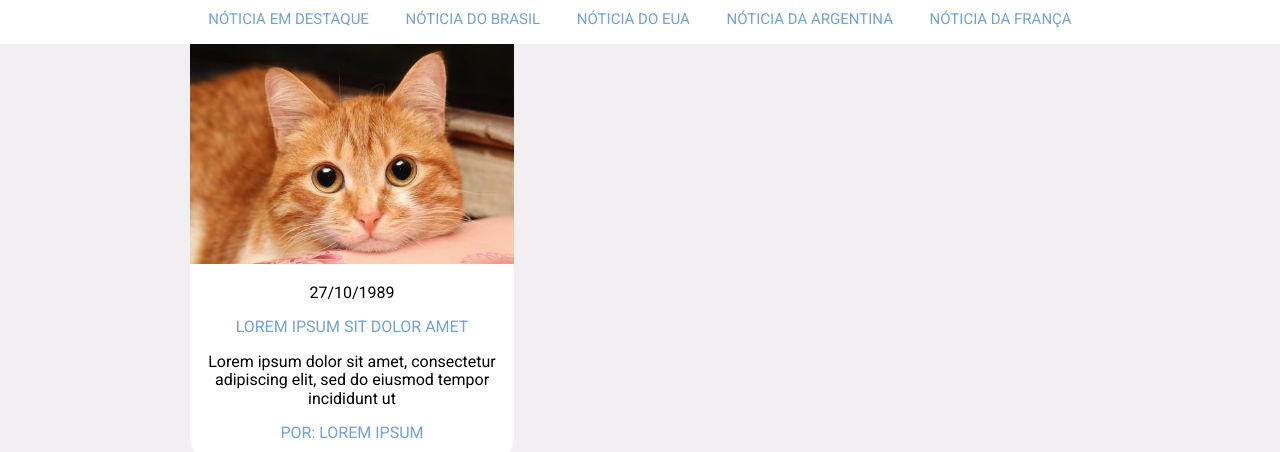
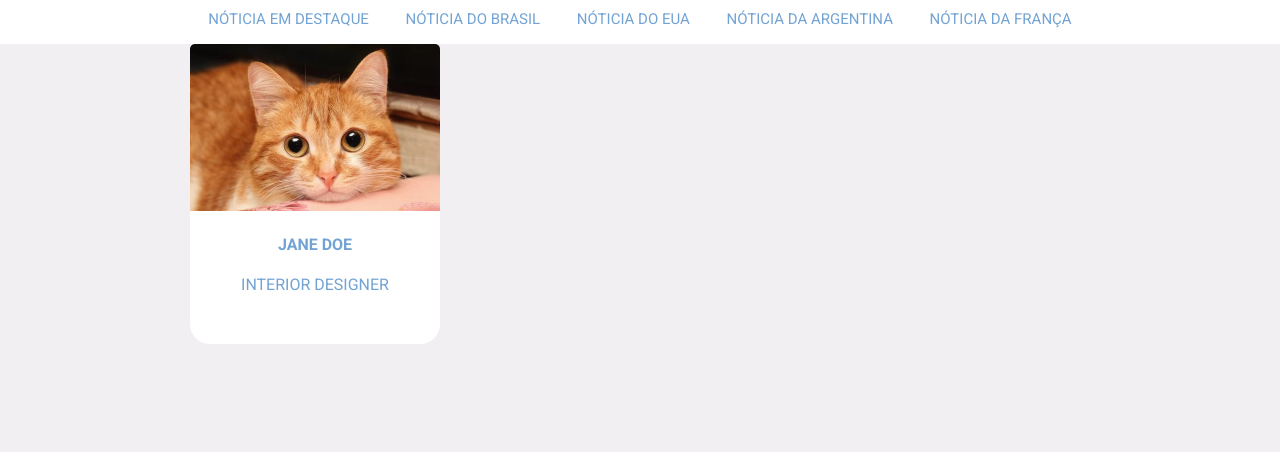
Before and after one commit to vinirossi/desafio-sangenetto, a plain HTML site: page index.html in a window 1280 px wide. Shown: the part 72-524 px from the top of the page. Drawn offline with nearby package versions, Linux system fonts and the light colour scheme.

Commit message:
Inserido o tamanho do card pequeno

```diff
--- a/assets/css/style.css
+++ b/assets/css/style.css
@@ -3,10 +3,12 @@
 * {
     box-sizing: border-box;
 }
+/* CSS HEADER */
 .header {
     background-color: #f2eff2;
     padding: 8px 0;
 }
+/* CSS ALINHAMENTO DA PÁGINA */
 .container {
     width: 100%;
     max-width: 900px;
@@ -18,6 +20,7 @@
 .center {
     justify-content: center;
 }
+/* CSS DA BARRA DE PESQUISA */
 .search {
     position: absolute;
     right: 0;
@@ -49,6 +52,7 @@
     background-color: transparent;
     border: 0;
 }
+/* CSS DO NAV */
 .nav {
     background-color: #fff;
     box-shadow: 0 2px 2px 0 rgba(0, 0, 0, 0.14);
@@ -75,21 +79,22 @@
 main {
     background-color: #f2eff2;
     margin: 0;
+    height: 100vh;
 }
-.box-noticias {
+/* CSS DOS CARDS DE NOTICIA */
+.card {
     box-sizing: border-box;
-    width: 36%;
+    width: 250px;
+    height: 300px;
     background-color: #fff;
-    flex-wrap: wrap;
     border-radius: 20px;
 }
-.box-noticias img{
-    justify-content: space-around;
-    width: 100%;
-    height: 220px;
+.card img{
+    border-radius: 5px 5px 0 0;
+    width: 250px;
 }
 
-.info-box-noticias {
+.card-information {
     color: #72a3d4;
     text-align: center;
     text-transform: uppercase;
--- a/index.html
+++ b/index.html
@@ -43,12 +43,12 @@
 
         <main class="main">
             <div class="container">
-                <article class="box-noticias">
-                    <img src="assets/images/gato.jpg" alt="Gato">
-                    <p>27/10/1989</p>
-                    <p class="info-box-noticias">Lorem Ipsum Sit Dolor Amet</p>
-                    <p>Lorem ipsum dolor sit amet, consectetur adipiscing elit, sed do eiusmod tempor incididunt ut</p>
-                    <p class="info-box-noticias">Por: Lorem Ipsum</p>
+                <article class="card">
+                        <img src="assets/images/gato.jpg" alt="Gato">
+                    <div class="card-information">
+                        <h4>Jane Doe</h4>
+                        <p>Interior Designer</p>
+                    </div>
                 </article>
             </div>
             <!--<article class="box-noticias">
```
